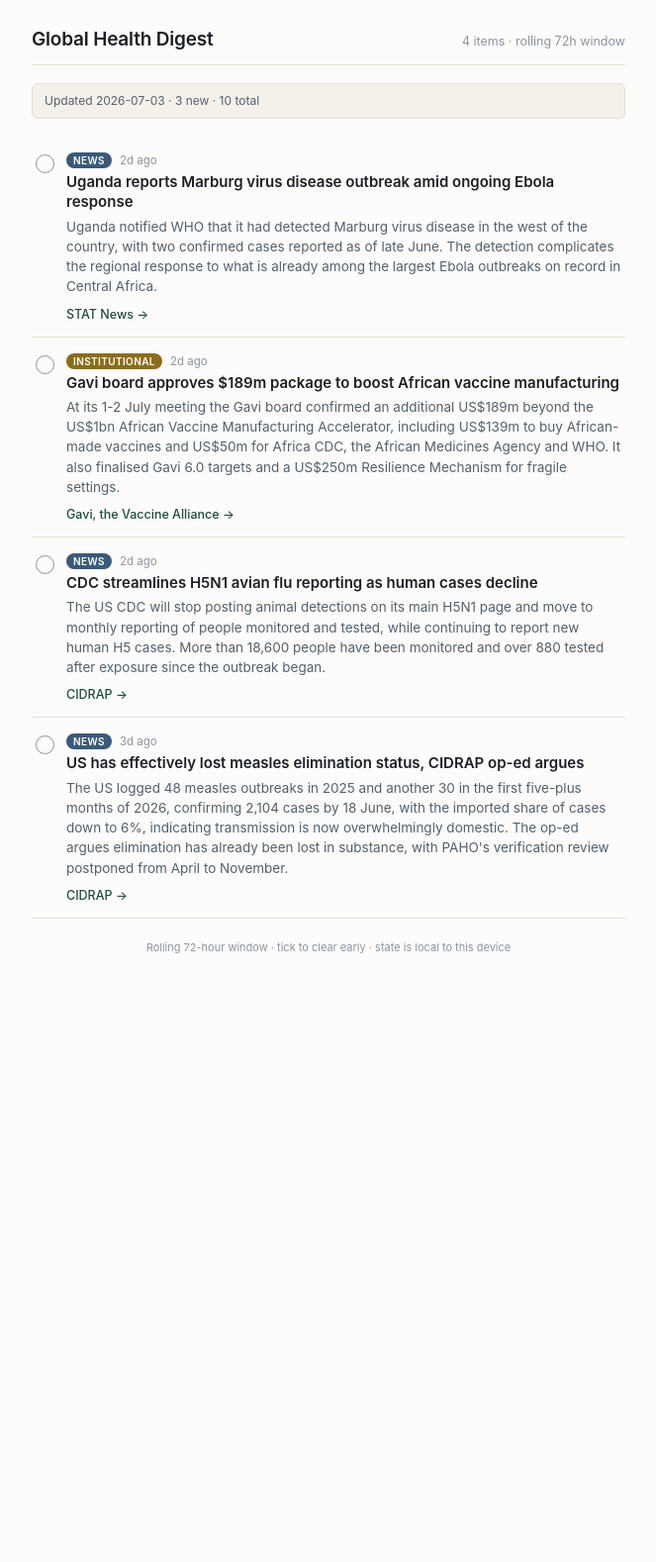
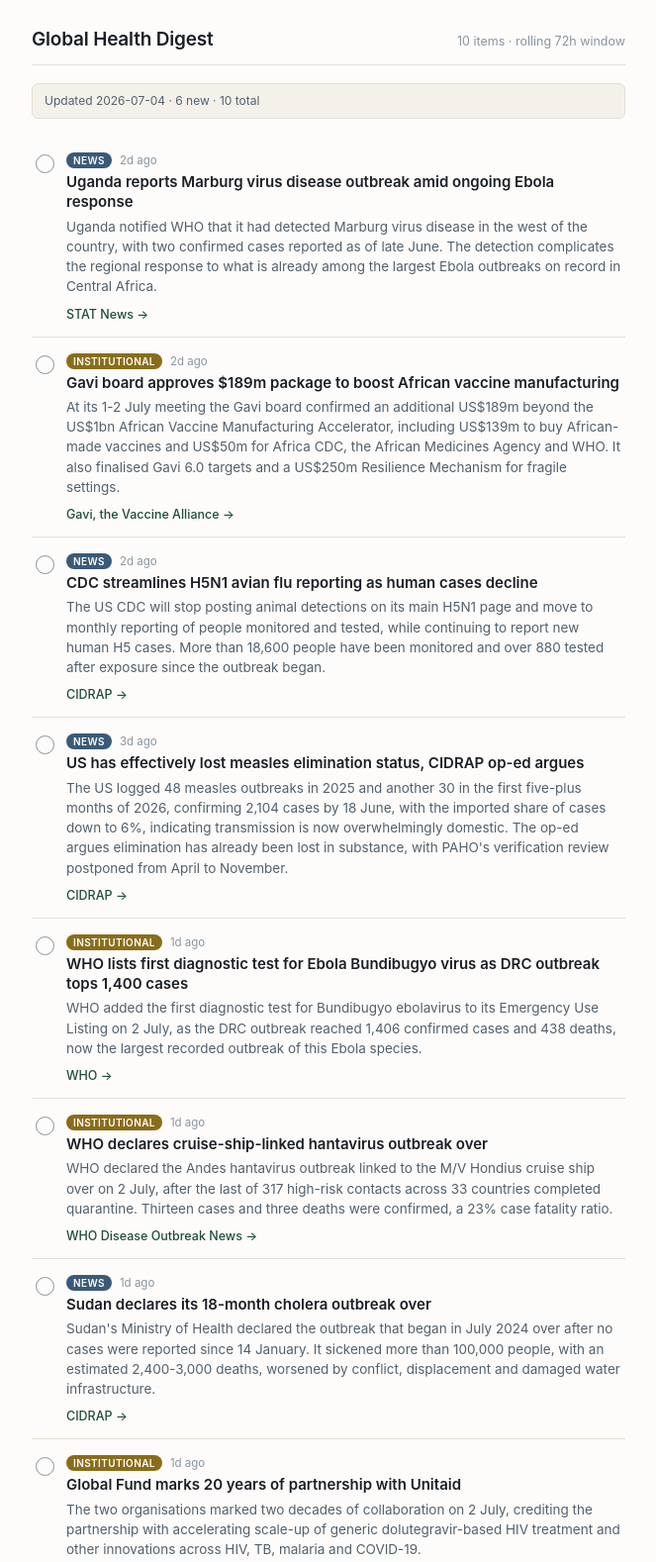
Before and after one commit to pdrutter-alt/daily-digest, a plain HTML site: page index.html in a window 1280 px wide. Shown: the top 1578 px of the page at 99% size, without its empty margins (308-971 px from the left). Before the commit the page ends 1044 px from the top, so only its background shows below. Drawn offline with Linux system fonts and the light colour scheme.

Commit message:
Daily update: 6 new, 10 total (2026-07-04)

```diff
--- a/index.html
+++ b/index.html
@@ -1,3 +1,10 @@
+<!-- Canonical shell for the global-health-digest live artifact.
+     Daily build: read data/pool.json, merge/curate, write the merged pool
+     back to pool.json, then regenerate this file with the pool as the
+     `items` array below (keep ids stable so per-device tick state still
+     applies), and call mcp__cowork__update_artifact with id
+     "global-health-digest". Do not change CSS/JS structure without
+     updating this template. -->
 <!DOCTYPE html>
 <html lang="en">
 <head>
@@ -90,7 +97,7 @@
     <div class="meta" id="countMeta">— items</div>
   </header>
 
-  <div class="demo-note">Updated 2026-07-03 · 3 new · 10 total</div>
+  <div class="demo-note">Updated 2026-07-04 · 6 new · 10 total</div>
 
   <div class="list" id="list"></div>
   <div class="empty" id="emptyState" style="display:none;">Nothing left to read. Come back tomorrow.</div>
@@ -139,58 +146,58 @@
     "publishedAt": "2026-07-02T15:33:51Z"
   },
   {
-      "id": "2026-07-01-who-ebola-don",
+    "id": "2026-07-04-who-ebola-diagnostic-eul",
     "category": "institutional",
-      "headline": "WHO: Bundibugyo Ebolavirus outbreak remains a public health emergency of international concern",
-      "summary": "837 confirmed cases in DRC and 19 in Uganda as of mid-June. WHO assesses DRC risk as very high given continued spread into new health zones; Uganda risk assessed as high due to confirmed cross-border imported cases.",
-      "source": "WHO Disease Outbreak News",
-      "url": "https://www.who.int/emergencies/disease-outbreak-news/item/2026-DON608",
-      "publishedAt": "2026-07-01T07:00:00Z"
+    "headline": "WHO lists first diagnostic test for Ebola Bundibugyo virus as DRC outbreak tops 1,400 cases",
+    "summary": "WHO added the first diagnostic test for Bundibugyo ebolavirus to its Emergency Use Listing on 2 July, as the DRC outbreak reached 1,406 confirmed cases and 438 deaths, now the largest recorded outbreak of this Ebola species.",
+    "source": "WHO",
+    "url": "https://www.who.int/news/item/02-07-2026-who-adds-first-diagnostic-test-for-ebola-bundibugyo-virus-to-its-emergency-use-listing",
+    "publishedAt": "2026-07-04T08:20:00Z"
   },
   {
-      "id": "2026-07-01-nejm-bundibugyo-review",
-      "category": "academic",
-      "headline": "NEJM review: clinical and public health responses to Bundibugyo virus disease",
-      "summary": "Review article covering the clinical picture and public health response to the 2026 Bundibugyo ebolavirus outbreak, published as the outbreak was ongoing.",
-      "source": "New England Journal of Medicine",
-      "url": "https://www.nejm.org/doi/full/10.1056/NEJMra2607216",
-      "publishedAt": "2026-07-01T04:00:00Z"
+    "id": "2026-07-04-who-hantavirus-outbreak-over",
+    "category": "institutional",
+    "headline": "WHO declares cruise-ship-linked hantavirus outbreak over",
+    "summary": "WHO declared the Andes hantavirus outbreak linked to the M/V Hondius cruise ship over on 2 July, after the last of 317 high-risk contacts across 33 countries completed quarantine. Thirteen cases and three deaths were confirmed, a 23% case fatality ratio.",
+    "source": "WHO Disease Outbreak News",
+    "url": "https://www.who.int/emergencies/disease-outbreak-news/item/2026-DON611",
+    "publishedAt": "2026-07-04T08:20:00Z"
   },
   {
-      "id": "2026-07-01-cdc-mmwr-ebola-projections",
-      "category": "academic",
-      "headline": "CDC MMWR: modeled scenario projections for the Bundibugyo Ebola outbreak",
-      "summary": "CDC modeling report projecting outbreak trajectories under different response scenarios, intended to inform resource allocation for the ongoing DRC/Uganda response.",
-      "source": "CDC MMWR",
-      "url": "https://www.cdc.gov/mmwr/volumes/75/wr/mm7522e1.htm",
-      "publishedAt": "2026-07-01T01:00:00Z"
+    "id": "2026-07-04-sudan-cholera-ends",
+    "category": "news",
+    "headline": "Sudan declares its 18-month cholera outbreak over",
+    "summary": "Sudan's Ministry of Health declared the outbreak that began in July 2024 over after no cases were reported since 14 January. It sickened more than 100,000 people, with an estimated 2,400-3,000 deaths, worsened by conflict, displacement and damaged water infrastructure.",
+    "source": "CIDRAP",
+    "url": "https://www.cidrap.umn.edu/cholera/quick-takes-polio-2-nations-sudan-s-cholera-outbreak-ends-avian-flu-vaccine-trials-uk",
+    "publishedAt": "2026-07-04T08:20:00Z"
   },
   {
-      "id": "2026-06-30-who-yellow-fever-don",
+    "id": "2026-07-04-globalfund-unitaid-20yr",
     "category": "institutional",
-      "headline": "WHO: yellow fever transmission continues across the Americas into 2026",
-      "summary": "Six countries reported 79 human infections plus multiple epizootics between 1 January and 26 May 2026, continuing the surge that began in 2025.",
-      "source": "WHO Disease Outbreak News",
-      "url": "https://www.who.int/emergencies/disease-outbreak-news/item/2026-DON610",
-      "publishedAt": "2026-06-30T21:00:00Z"
+    "headline": "Global Fund marks 20 years of partnership with Unitaid",
+    "summary": "The two organisations marked two decades of collaboration on 2 July, crediting the partnership with accelerating scale-up of generic dolutegravir-based HIV treatment and other innovations across HIV, TB, malaria and COVID-19.",
+    "source": "The Global Fund",
+    "url": "https://www.theglobalfund.org/en/updates/2026/2026-07-02-global-fund-20-years-transformative-partnership-unitaid/",
+    "publishedAt": "2026-07-04T08:20:00Z"
   },
   {
-      "id": "2026-06-30-borno-cholera",
-      "category": "news",
-      "headline": "Cholera outbreak escalates across Borno State, Nigeria",
-      "summary": "Over 12,000 suspected cases and at least 95 deaths as of 17 June across seven LGAs, driven by overcrowded settlements and weak water/sanitation infrastructure. WHO, UNICEF and MSF are supporting the response as the rainy season intensifies transmission risk.",
-      "source": "UNICEF / ReliefWeb Nigeria Flash Update",
-      "url": "https://reliefweb.int/report/nigeria/unicef-nigeria-humanitarian-flash-update-cholera-outbreak-borno-state-07-june-2026",
-      "publishedAt": "2026-06-30T17:00:00Z"
+    "id": "2026-07-04-globalfund-lebanon-iraq-tb-hiv",
+    "category": "institutional",
+    "headline": "Global Fund approves emergency TB/HIV funding for Lebanon and Iraq",
+    "summary": "The Global Fund approved US$1.48m in emergency funding, running 1 July 2026 to 30 June 2027, to sustain TB and HIV diagnostics, treatment and outreach in Lebanon and Iraq, where regional conflict has displaced more than 15 million people and disrupted services.",
+    "source": "The Global Fund",
+    "url": "https://www.theglobalfund.org/en/updates/2026/2026-06-30-global-fund-approves-emergency-funding-maintain-tb-hiv-services-crisis-affected-lebanon-iraq/",
+    "publishedAt": "2026-07-04T08:20:00Z"
   },
   {
-      "id": "2026-06-30-un-hiv-declaration",
-      "category": "institutional",
-      "headline": "UN adopts new Political Declaration on HIV/AIDS, targets ending AIDS by 2030",
-      "summary": "Adopted 149-8-14 at the 22-23 June High-Level Meeting. Sets a $21.9bn annual financing target by 2030, new treatment and prevention coverage milestones, and recommits to a 90% reduction in new infections and deaths.",
-      "source": "UNAIDS",
-      "url": "https://www.unaids.org/en/resources/presscentre/featurestories/2026/june/20260629_HLM_PD",
-      "publishedAt": "2026-06-30T13:00:00Z"
+    "id": "2026-07-04-nature-malaria-cd8-antigens",
+    "category": "academic",
+    "headline": "Nature study identifies cross-stage, cross-species malaria T cell antigens",
+    "summary": "Researchers identified 453 Plasmodium peptides conserved across parasite life stages and species, with two antigens inducing protective CD8+ T cell immunity in rodents, a potential basis for a universal malaria vaccine.",
+    "source": "Nature",
+    "url": "https://www.nature.com/articles/s41586-026-10730-1",
+    "publishedAt": "2026-07-04T08:20:00Z"
   }
 ];
 
```
Lines whose indentation alone changed are shown as unchanged.
